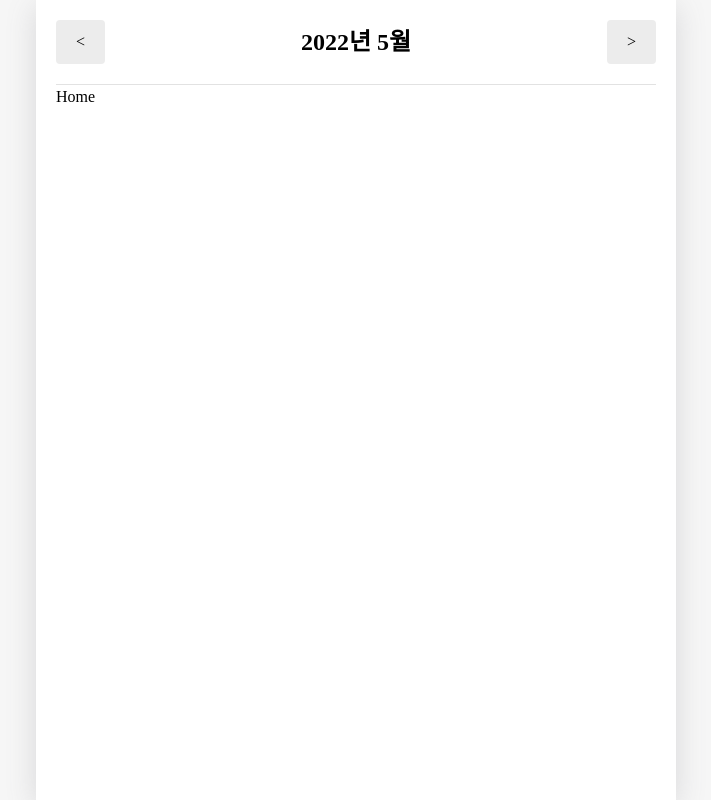
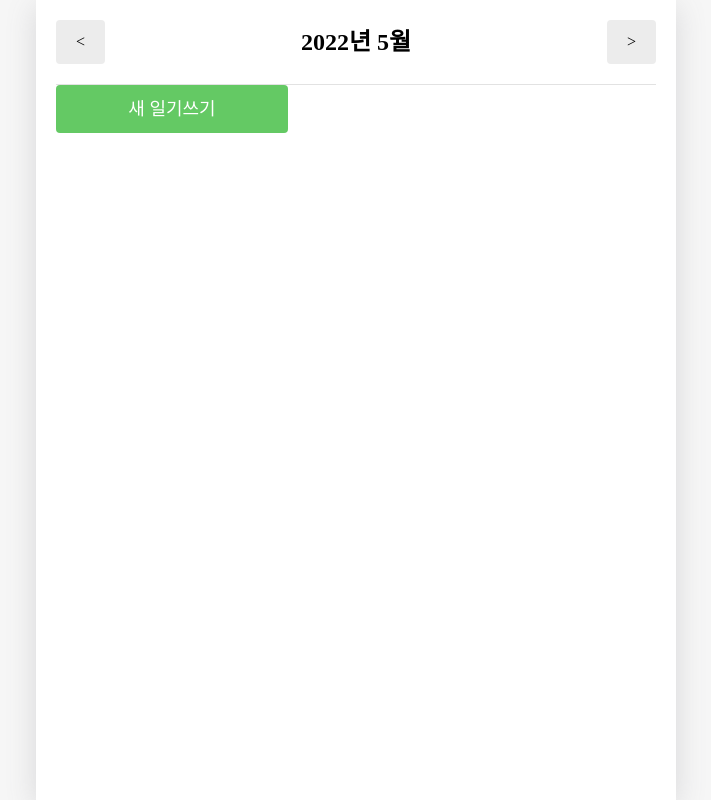
Before and after one commit to lhk3337/Daily, a React (Create React App) app: page / in a window 1280 px wide. Shown: the whole page, without its empty margins (284-995 px from the left). Built offline with nearby package versions, Linux system fonts and the light colour scheme.

Commit message:
[FEAT] - Add Home Component

```diff
--- a/src/page/Home.tsx
+++ b/src/page/Home.tsx
@@ -1,7 +1,18 @@
 import React from "react";
+import { useLocation, useParams, useNavigate } from "react-router-dom";
+const Home = () => {
+  const navi = useNavigate();
 
-const Home = () => {
-  return <div>Home</div>;
+  return (
+    <div>
+      <button
+        className="w-[232px]  bg-[#64C964] rounded px-5 py-2.5 text-white box-border text-lg"
+        onClick={() => navi("/new")}
+      >
+        새 일기쓰기
+      </button>
+    </div>
+  );
 };
 
 export default Home;
```
